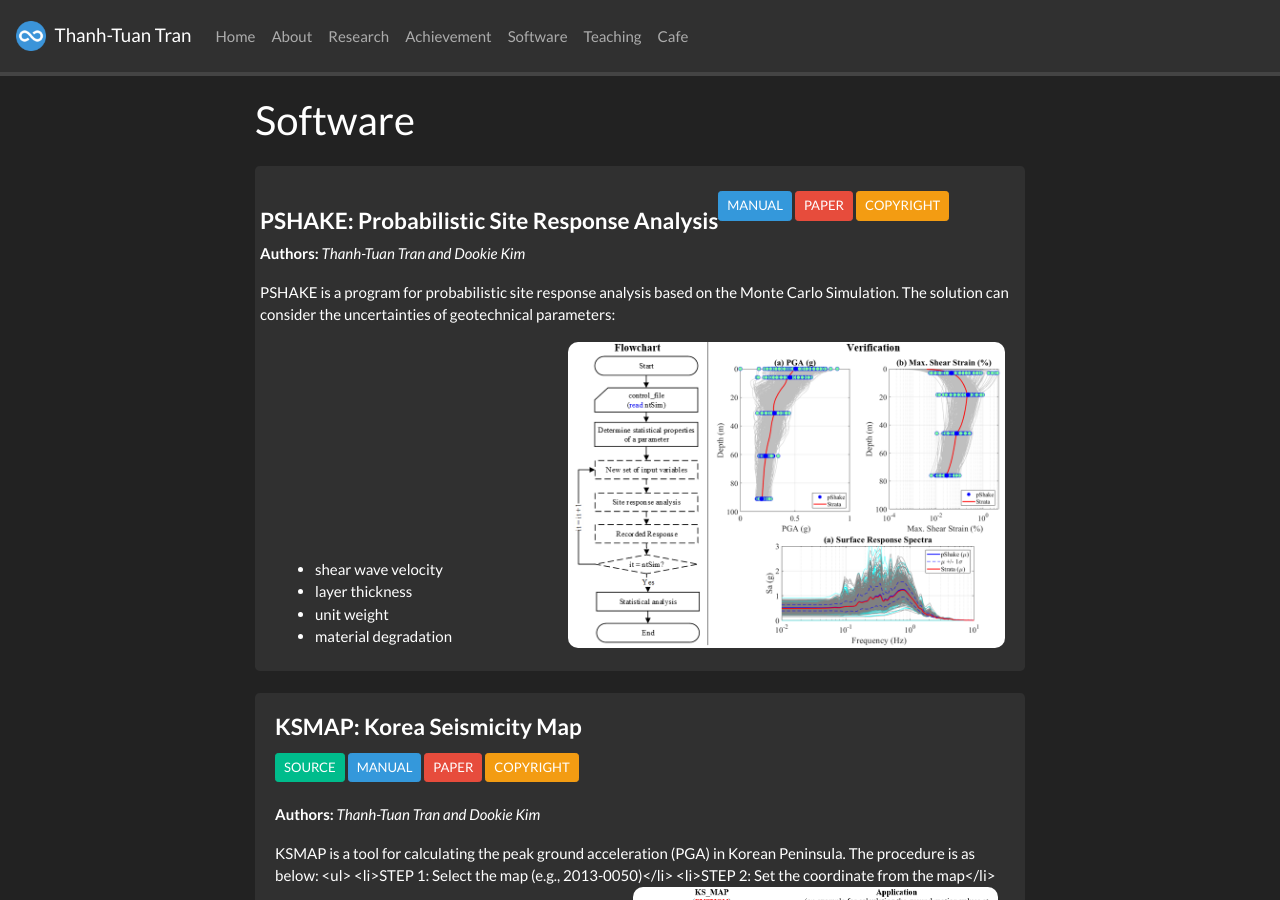
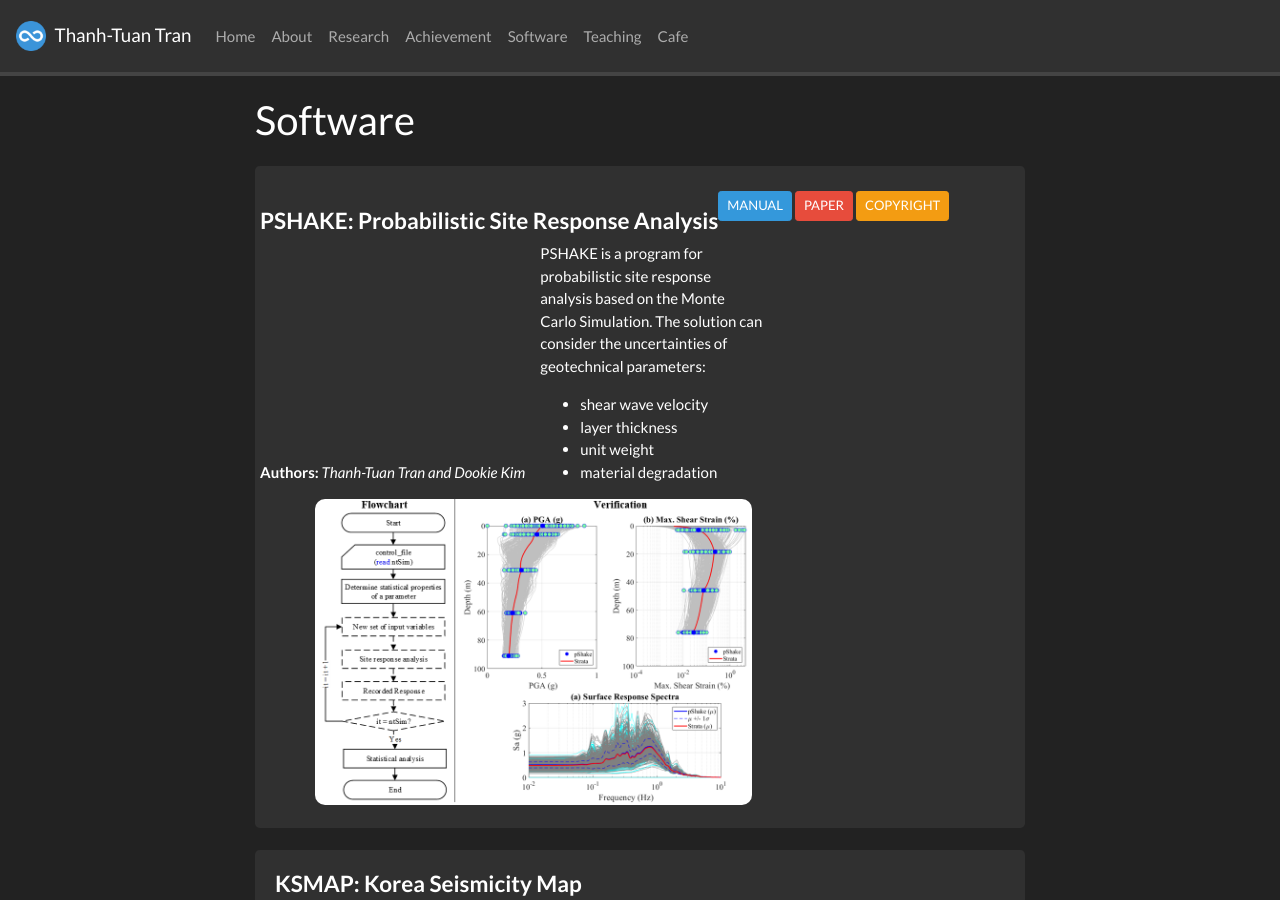
Before and after one commit to 3tbk/3tbk, a Jekyll site: the page built from _pages/software.md, in a window 1280 px wide and 900 px high. Built offline with Jekyll 4.4.1, drawn with Linux system fonts in a browser that asks for light colours; nearby versions of some CDN libraries; a style sheet for code colours, icons or effects is not loaded.

Commit message:
Update software.md

```diff
--- a/_pages/software.md
+++ b/_pages/software.md
@@ -45,9 +45,9 @@
 
   <b>Authors:</b>
   <i>Thanh-Tuan Tran and Dookie Kim</i>
+  <div class="col-md-4 col-sm-12">
+PSHAKE is a program for probabilistic site response analysis based on the Monte Carlo Simulation. The solution can consider the uncertainties of geotechnical parameters:
 
-PSHAKE is a program for probabilistic site response analysis based on the Monte Carlo Simulation. The solution can consider the uncertainties of geotechnical parameters:
-  <div class="col-md-4 col-sm-12">
    <ul>
         <li>shear wave velocity</li>
         <li>layer thickness</li>
@@ -57,7 +57,7 @@
   </div>
   <div class="col-md-8 col-sm-12" style="background-color:transparent">
    <ul>
-        <img src="{{ site.url }}{{ site.baseurl }}/software/pshake/pshake.png" width="100%"/>
+     <p><img src="{{ site.url }}{{ site.baseurl }}/software/pshake/pshake.png" width="100%"/></p>
    </ul>
   </div>
 
```
